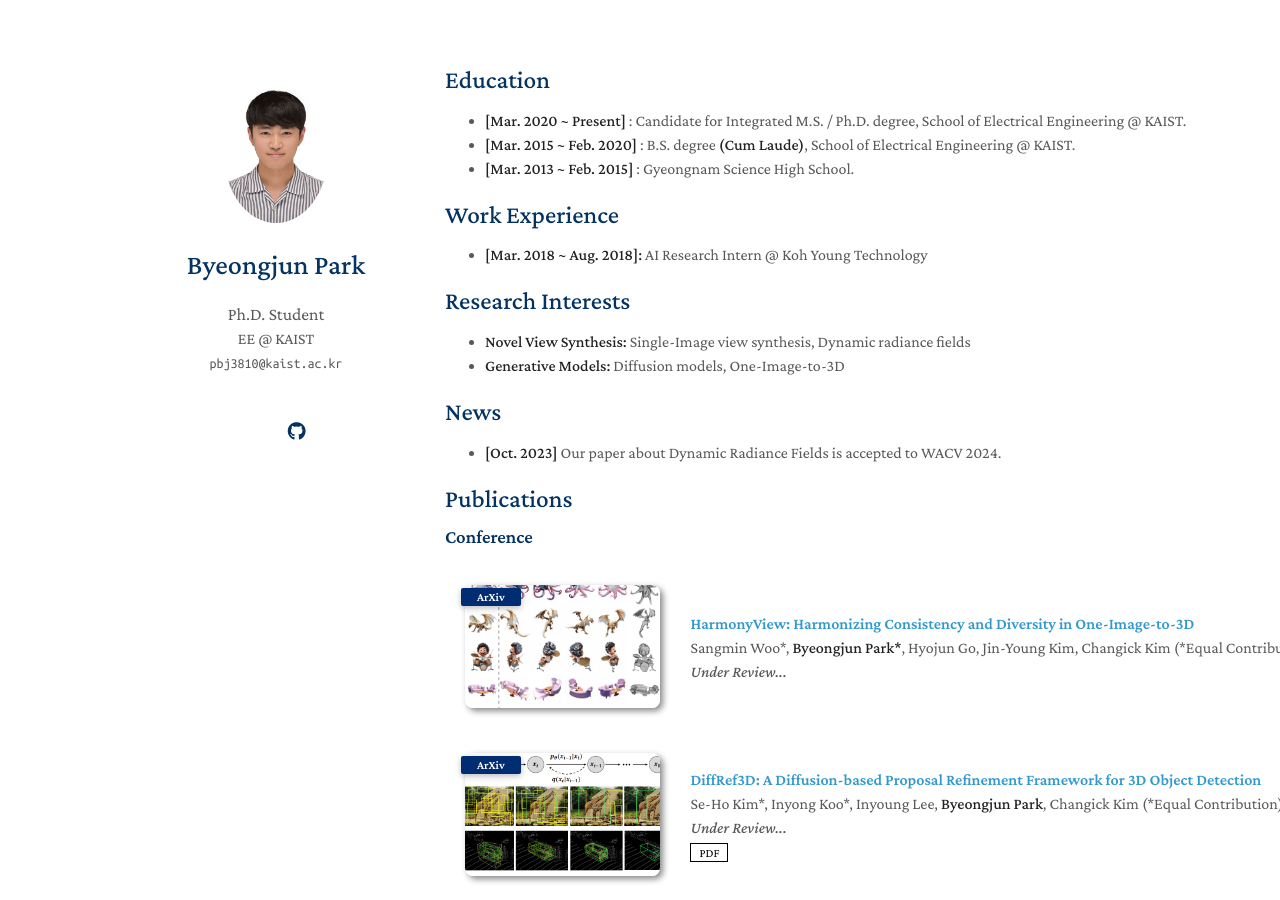
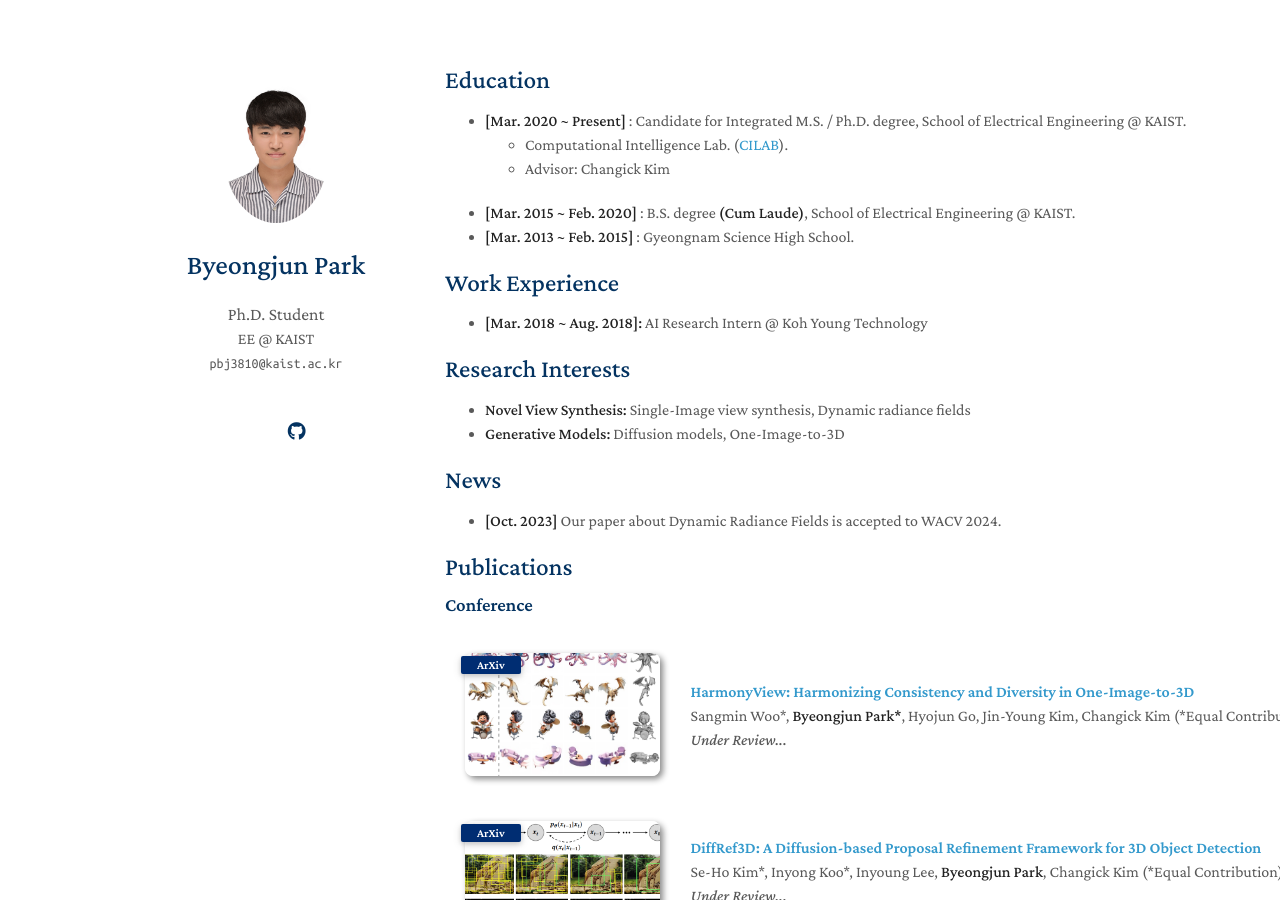
Before and after one commit to byeongjun-park/byeongjun-park.github.io, a Jekyll site: the page built from index.md, in a window 1280 px wide and 900 px high. Built offline with Jekyll 4.4.1, drawn with Linux system fonts in a browser that asks for light colours; nearby versions of some CDN libraries; a style sheet for code colours, icons or effects is not loaded; our own code applies the rules of GitHub Pages for plain Markdown files.

Commit message:
profile update

```diff
--- a/index.md
+++ b/index.md
@@ -5,6 +5,8 @@ layout: homepage
 ## Education
 
 * **[Mar. 2020 ~ Present]** : Candidate for Integrated M.S. / Ph.D. degree, School of Electrical Engineering @ KAIST.
+  * Computational Intelligence Lab. ([CILAB](https://cilabs.kaist.ac.kr/)).
+  * Advisor: Changick Kim
 * **[Mar. 2015 ~ Feb. 2020]** : B.S. degree **(Cum Laude)**, School of Electrical Engineering @ KAIST.
 * **[Mar. 2013 ~ Feb. 2015]** : Gyeongnam Science High School.
 
```
